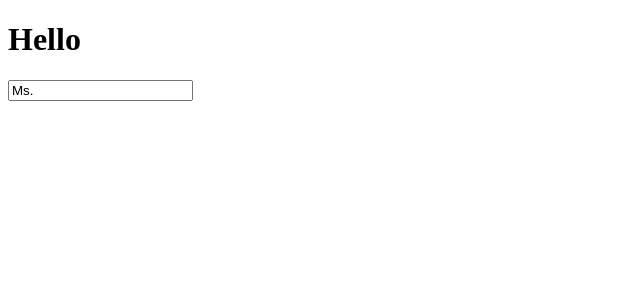
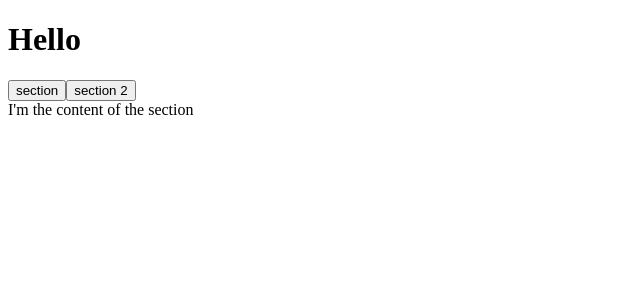
Before and after one commit to hey-ri/react-beginner-hook, a React (Create React App) app: page / in a window 1280 px wide. Shown: the top 300 px of the page, without its empty margins (0-640 px from the left). Built offline with nearby package versions, Linux system fonts and the light colour scheme.

Commit message:
useTab 추가로 배우기

```diff
--- a/src/App.js
+++ b/src/App.js
@@ -1,29 +1,36 @@
 import React, { useState } from "react";
 
-const useInput = (initialValue, validator) => {
-    const [value, setValue] = useState(initialValue);
-    const onChange = (e) => {
-        const {
-            target: { value },
-        } = e;
-        let willUpdate = true;
-        if (typeof validator === "function") {
-            willUpdate = validator(value);
-        }
-        if (willUpdate) {
-            setValue(value);
-        }
+const content = [
+    {
+        tab: "section",
+        content: " I'm the content of the section",
+    },
+    {
+        tab: "section 2",
+        content: " I'm the content of the section 2",
+    },
+];
+
+const useTabs = (initialTab, allTabs) => {
+    const [currentIndex, setCurrentIndex] = useState(initialTab);
+    if (!allTabs || !Array.isArray(allTabs)) {
+        return;
+    }
+    return {
+        currentItem: allTabs[currentIndex] /* currentItem은 allTab를 가지고 리턴될거고 currentIndex를 값으로 가진다. */,
+        changeItem: setCurrentIndex,
     };
-    return { value, onChange };
 };
+
 function App() {
-    const maxLen = (v) => v.length < 10;
-    const name = useInput("Ms.", maxLen); /* useInput에서 value를 반환해서 name과 같아짐 */
+    const { currentItem, changeItem } = useTabs(0, content);
     return (
         <div>
             <h1>Hello</h1>
-            <input type="text" placeholder="Name" {...name} />
-            {/* value={name.value} onChange={name.onChange} 로 안하고 {...name}을 해도 name안에 있는 것들을 반환해준 다는 뜻으로 값은 같게 출력됨 */}
+            {content.map((section, index) => (
+                <button onClick={() => changeItem(index)}>{section.tab}</button>
+            ))}
+            <div>{currentItem.content}</div>
         </div>
     );
 }
```
Also changed, not shown: src/useInput.js (added, +31 -0 lines).
